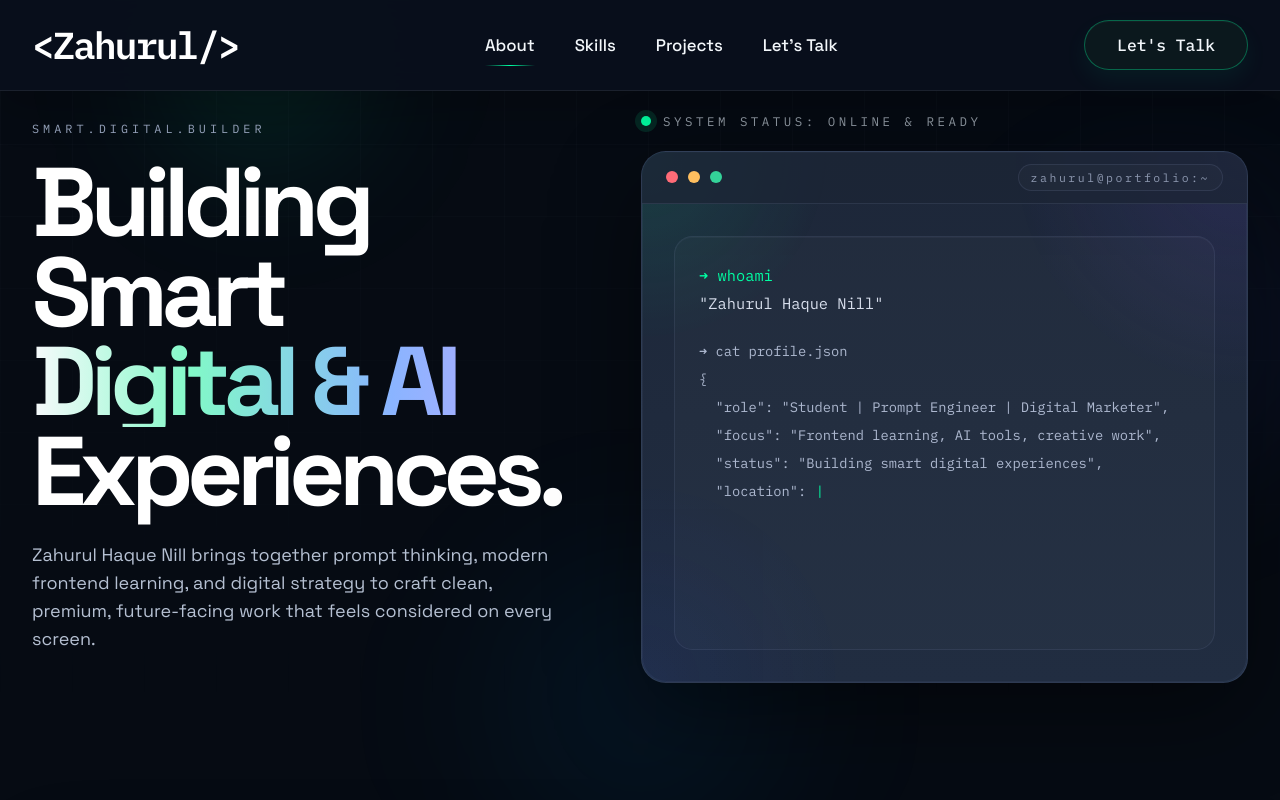
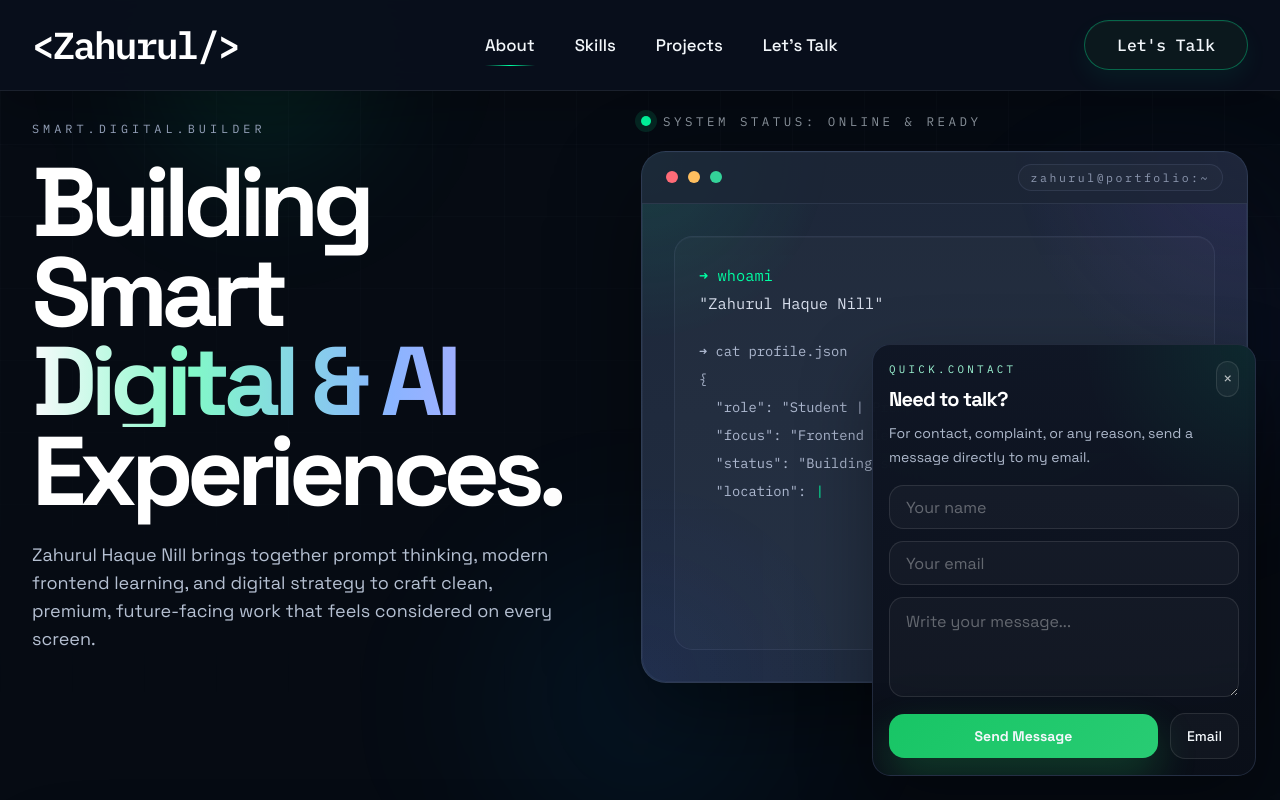
Before and after one commit to JAHURULNILL/jahurul, a React (Vite) app: page / in a window 1280 px wide. Shown: the top 800 px of the page. Built offline with nearby package versions, Linux system fonts and the light colour scheme.

Commit message:
Add quick contact popup

```diff
--- a/src/App.tsx
+++ b/src/App.tsx
@@ -6,6 +6,7 @@ import { HeroHeading } from "./components/HeroHeading";
 import { HeroTerminal } from "./components/HeroTerminal";
 import { Navbar } from "./components/Navbar";
 import { ProjectsSection } from "./components/ProjectsSection";
+import { QuickContactPopup } from "./components/QuickContactPopup";
 import { SkillsSection } from "./components/SkillsSection";
 import { WhoAmISection } from "./components/WhoAmISection";
 import { navLinks, person } from "./data/portfolio";
@@ -140,6 +141,7 @@ export default function App() {
       </main>
 
       <Footer />
+      <QuickContactPopup />
     </div>
   );
 }
--- /dev/null
+++ b/src/components/QuickContactPopup.tsx
@@ -0,0 +1,127 @@
+import { useEffect, useMemo, useState } from "react";
+import { AnimatePresence, motion } from "framer-motion";
+import { person } from "../data/portfolio";
+
+export function QuickContactPopup() {
+  const [isOpen, setIsOpen] = useState(false);
+  const [form, setForm] = useState({
+    name: "",
+    email: "",
+    message: "",
+  });
+
+  useEffect(() => {
+    const timeout = window.setTimeout(() => {
+      setIsOpen(true);
+    }, 900);
+
+    return () => window.clearTimeout(timeout);
+  }, []);
+
+  const mailtoLink = useMemo(() => {
+    const subject = encodeURIComponent(
+      form.name.trim() ? `Message from ${form.name.trim()}` : "Website contact request",
+    );
+    const body = encodeURIComponent(
+      [
+        `Name: ${form.name.trim() || "Not provided"}`,
+        `Email: ${form.email.trim() || "Not provided"}`,
+        "",
+        "Message:",
+        form.message.trim() || "Hello, I would like to talk.",
+      ].join("\n"),
+    );
+
+    return `mailto:${person.email}?subject=${subject}&body=${body}`;
+  }, [form]);
+
+  return (
+    <>
+      <AnimatePresence>
+        {isOpen ? (
+          <motion.div
+            initial={{ opacity: 0, y: 26, scale: 0.97 }}
+            animate={{ opacity: 1, y: 0, scale: 1 }}
+            exit={{ opacity: 0, y: 16, scale: 0.98 }}
+            transition={{ duration: 0.28, ease: [0.22, 1, 0.36, 1] }}
+            className="fixed bottom-4 right-4 z-[70] w-[calc(100vw-2rem)] max-w-sm sm:bottom-6 sm:right-6"
+          >
+            <div className="relative overflow-hidden rounded-[1.15rem] border border-[rgba(106,126,170,0.24)] bg-[linear-gradient(180deg,rgba(15,22,36,0.97),rgba(10,15,25,0.96))] p-4 shadow-[0_28px_70px_rgba(0,0,0,0.34)] backdrop-blur-xl">
+              <div className="pointer-events-none absolute inset-0 bg-[radial-gradient(circle_at_top_right,rgba(0,255,163,0.08),transparent_30%)]" />
+
+              <div className="relative flex items-start justify-between gap-4">
+                <div>
+                  <p className="font-mono text-[0.68rem] uppercase tracking-[0.3em] text-[var(--accent-soft)]">
+                    quick.contact
+                  </p>
+                  <h3 className="mt-2 text-xl font-semibold tracking-[-0.04em] text-white">
+                    Need to talk?
+                  </h3>
+                  <p className="mt-2 text-sm leading-6 text-[#aeb9cc]">
+                    For contact, complaint, or any reason, send a message directly to my email.
+                  </p>
+                </div>
+
+                <button
+                  type="button"
+                  onClick={() => setIsOpen(false)}
+                  className="relative inline-flex h-9 w-9 items-center justify-center rounded-full border border-white/10 bg-white/[0.04] text-white/70 transition hover:border-[var(--accent)]/25 hover:text-white"
+                  aria-label="Close contact popup"
+                >
+                  ×
+                </button>
+              </div>
+
+              <div className="relative mt-4 grid gap-3">
+                <input
+                  value={form.name}
+                  onChange={(event) => setForm((current) => ({ ...current, name: event.target.value }))}
+                  placeholder="Your name"
+                  className="h-11 rounded-[0.9rem] border border-white/10 bg-white/[0.03] px-4 text-sm text-white outline-none transition placeholder:text-white/34 focus:border-[var(--accent)]/28"
+                />
+                <input
+                  value={form.email}
+                  onChange={(event) => setForm((current) => ({ ...current, email: event.target.value }))}
+                  placeholder="Your email"
+                  className="h-11 rounded-[0.9rem] border border-white/10 bg-white/[0.03] px-4 text-sm text-white outline-none transition placeholder:text-white/34 focus:border-[var(--accent)]/28"
+                />
+                <textarea
+                  value={form.message}
+                  onChange={(event) => setForm((current) => ({ ...current, message: event.target.value }))}
+                  placeholder="Write your message..."
+                  className="min-h-[100px] rounded-[0.9rem] border border-white/10 bg-white/[0.03] px-4 py-3 text-sm text-white outline-none transition placeholder:text-white/34 focus:border-[var(--accent)]/28"
+                />
+              </div>
+
+              <div className="relative mt-4 flex items-center gap-3">
+                <a
+                  href={mailtoLink}
+                  className="inline-flex flex-1 items-center justify-center rounded-[0.95rem] bg-[linear-gradient(135deg,rgba(24,201,103,0.98),rgba(43,220,123,0.92))] px-4 py-3 text-sm font-semibold text-white shadow-[0_18px_40px_rgba(37,207,99,0.24)] transition hover:translate-y-[-2px]"
+                >
+                  Send Message
+                </a>
+                <a
+                  href={`mailto:${person.email}`}
+                  className="inline-flex items-center justify-center rounded-[0.95rem] border border-white/10 bg-white/[0.03] px-4 py-3 text-sm font-medium text-white/84 transition hover:border-[var(--accent)]/24 hover:text-white"
+                >
+                  Email
+                </a>
+              </div>
+            </div>
+          </motion.div>
+        ) : null}
+      </AnimatePresence>
+
+      {!isOpen ? (
+        <button
+          type="button"
+          onClick={() => setIsOpen(true)}
+          className="fixed bottom-4 right-4 z-[70] inline-flex items-center gap-2 rounded-full border border-[var(--accent)]/24 bg-[rgba(10,16,28,0.94)] px-4 py-3 font-mono text-sm text-white shadow-[0_18px_40px_rgba(0,0,0,0.26)] transition hover:-translate-y-0.5 hover:border-[var(--accent)]/40 hover:text-[var(--accent-soft)] sm:bottom-6 sm:right-6"
+        >
+          <span className="inline-flex h-2.5 w-2.5 rounded-full bg-[var(--accent)]" />
+          Message
+        </button>
+      ) : null}
+    </>
+  );
+}
```
